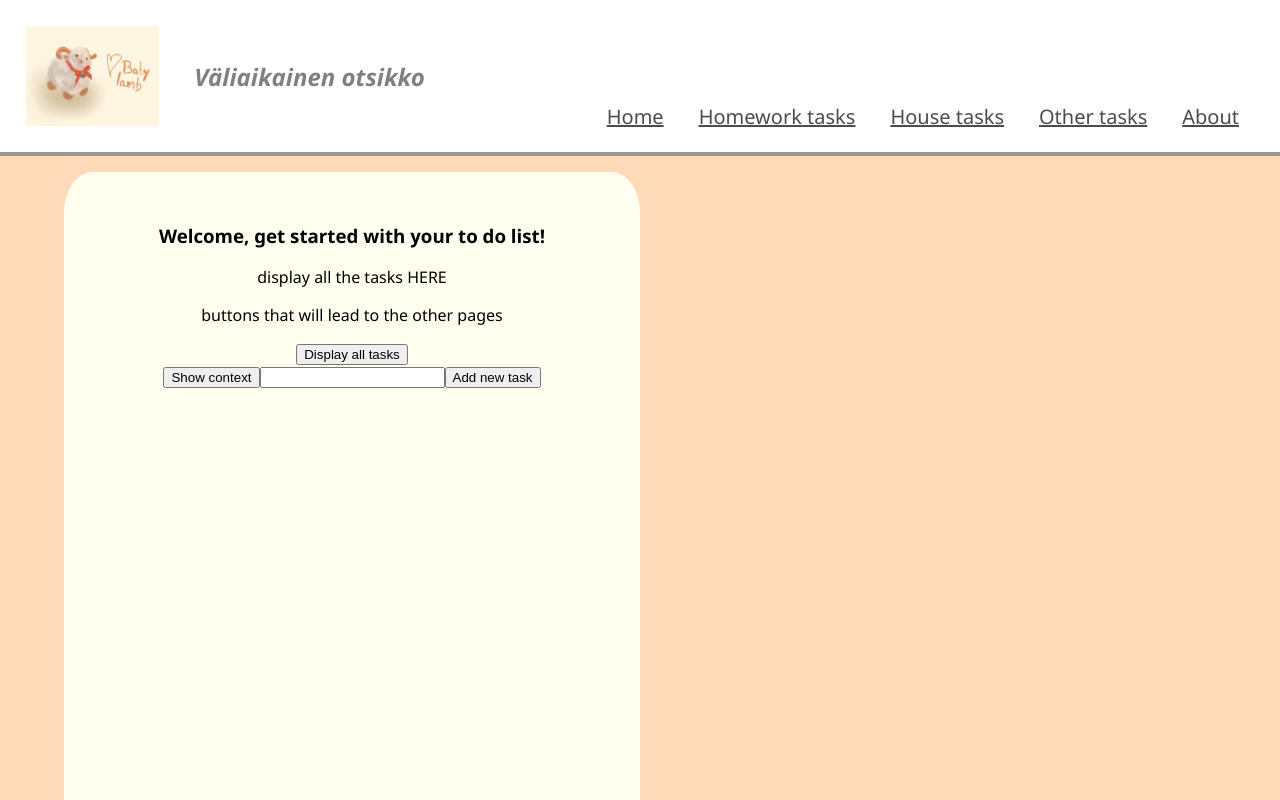
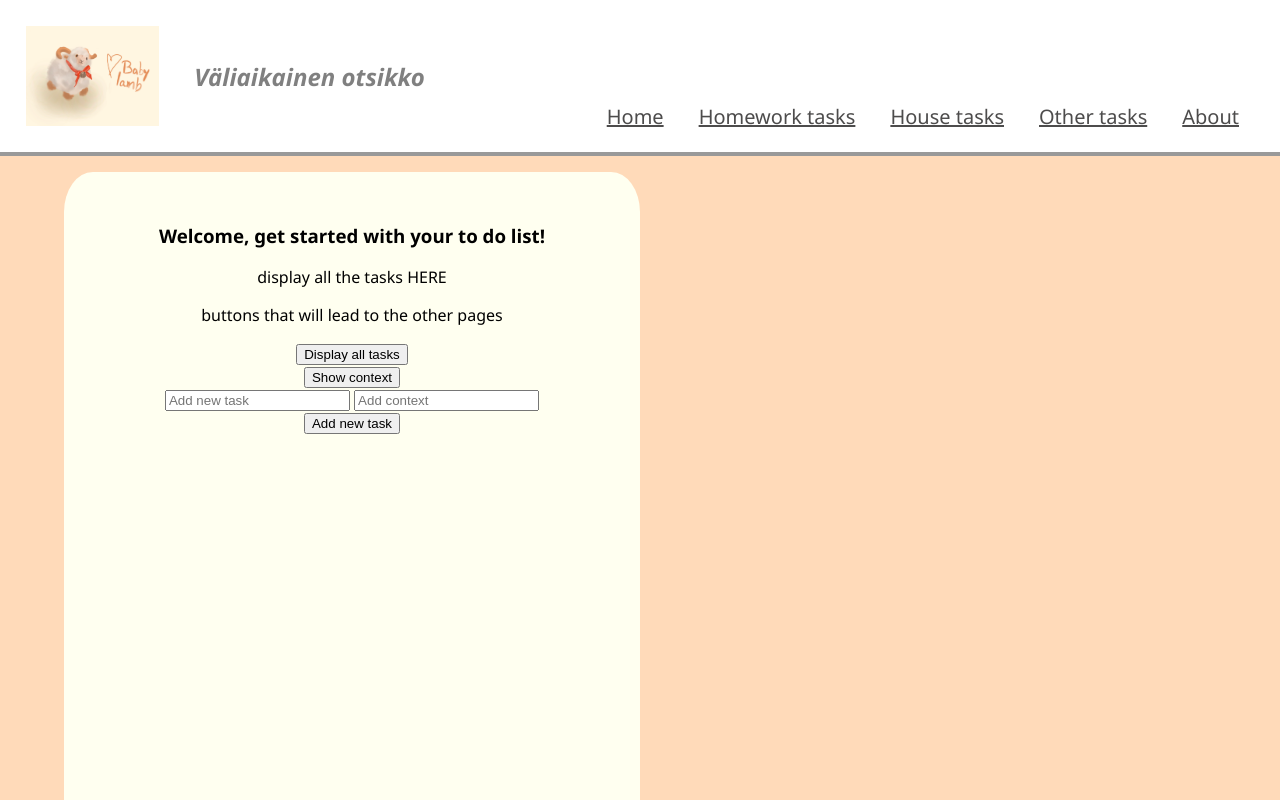
Before and after one commit to Minna-Nguyen/react_harjoitustyo, a React (Create React App) app in the folder project/: page / in a window 1280 px wide. Shown: the top 800 px of the page. Built offline with nearby package versions, Linux system fonts and the light colour scheme.

Commit message:
task &context input validation okContext not array

```diff
--- a/project/src/Home.js
+++ b/project/src/Home.js
@@ -1,12 +1,12 @@
 import { useState } from "react";
 import { useRef } from "react";
-import AddTask from "./addTask";
 function Home(props) {
   const [tasks, setShowTask] = useState([]);
   const [contexts, setShowContext] = useState([]);
   const [showTasks, setShowTasks] = useState(false);
   const [showContexts, setShowContexts] = useState(false);
-  // const [validInput, setValidInput] = useState("");
+  const [addTask, setAddTask] = useState("");
+  const [addContext, setContext] = useState("");
   function ShowTasks() {
     // show = true
     if (!showTasks) {
@@ -47,25 +47,30 @@ function Home(props) {
         setShowContext(data);
       });
   }
-  const addNewTask = useRef(null);
-  function AddTask() {
-    const userInput = addNewTask.current.value;
-    if (userInput.length === 0) {
-      console.log("not valid");
-      // setValidInput("asdfasdf");
-    } else {
+  //adding new task and context to task
+  // const addNewTask = useRef(null);
+  // const addNewContext = useRef(null);
+  function AddTask(e) {
+    // const userAddTask = addNewTask.current.value;
+    // const userAddNewContext = addNewContext.current.value;
+    e.preventDefault();
+    if (addTask.length !== 0 && addContext.length !== 0) {
+      // console.log("not valid");
       fetch("http://localhost:3010/tasks", {
         method: "POST",
         headers: { "Content-Type": "application/json" },
         body: JSON.stringify({
-          task: `${addNewTask.current.value}`,
-          context: ["test", "hello"],
+          // task: `${userAddTask}`,
+          task: `${addTask}`,
+          context: `${addContext}`,
         }),
-      })
+      }) //then() etc is to fetch the data from the db.json so that we can see if it was successful on the console
         .then((resp) => resp.json())
         .then((data) => {
           console.log(data);
         });
+    } else {
+      console.log("not working");
     }
   }
 
@@ -93,15 +98,43 @@ function Home(props) {
               ))}
             </div>
           )}
-          <input
+          {/* <input
             ref={addNewTask}
             type="text"
+
             // value="Add new task"
             // onChange={addNewTask}
-          ></input>
-          {/* {validInput} */}
+          ></input> */}
+          {/* <input
+            // ref={addNewContext}
+            type="text"
+            placeholder="Add task"
+            // required
+            // pattern="[A-Za-z]{2,20}"
+            // onChange={(e) => setAddTask
+            (e.target.value)}
+          ></input> */}
+          {/* {addTask} */}
+          <form>
+            <input
+              type="text"
+              placeholder="Add new task"
+              required
+              value={addTask}
+              onChange={(e) => setAddTask(e.target.value)}
+            ></input>{" "}
+            <input
+              // ref={addNewContext}
+              type="text"
+              placeholder="Add context"
+              required
+              value={addContext}
+              onChange={(e) => setContext(e.target.value)}
+            ></input>
+          </form>
           <button onClick={AddTask}>Add new task</button>
-          {/* <AddTask newTask={"take a break"} addContext={["other"]}></AddTask> */}
+          <p>{addTask}</p>
+          <p>{addContext}</p>
         </div>
       </div>
     </>
```
